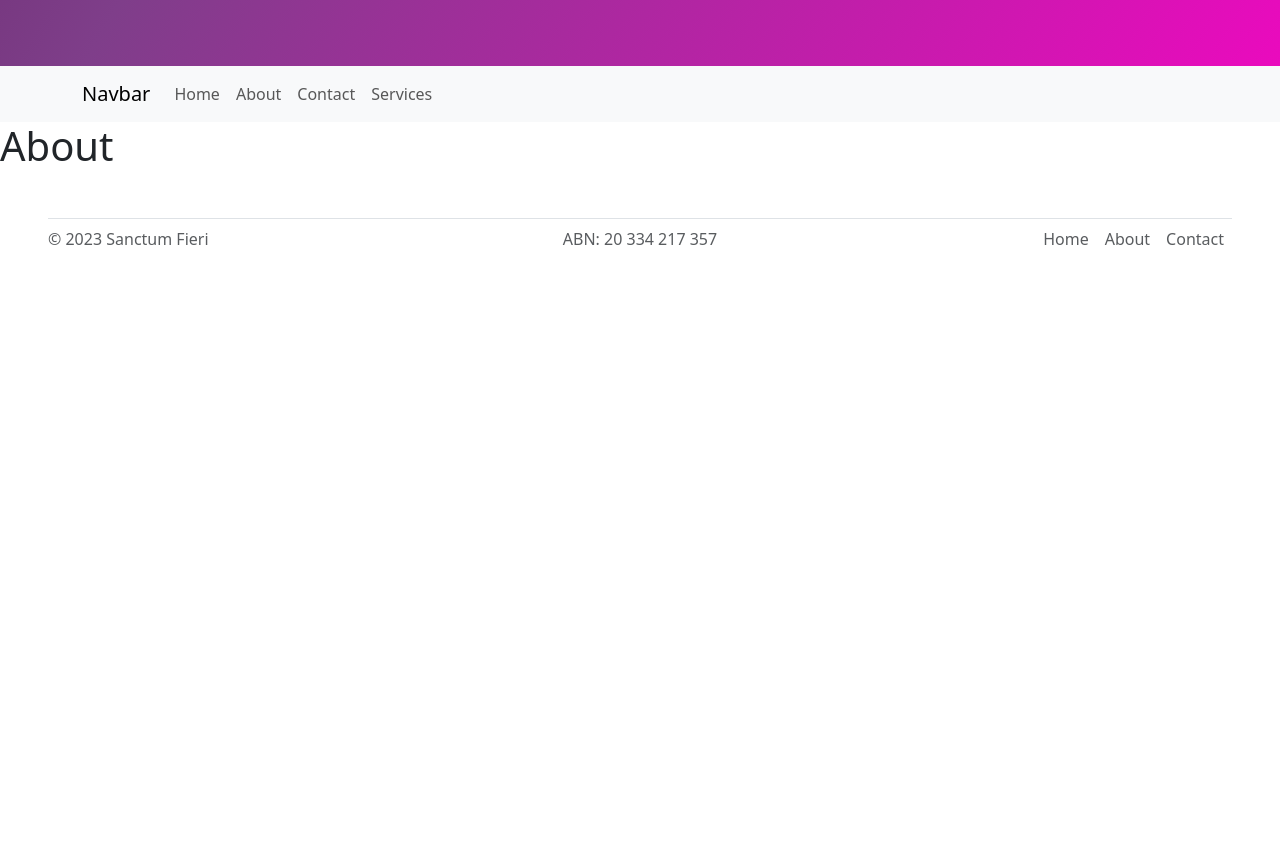
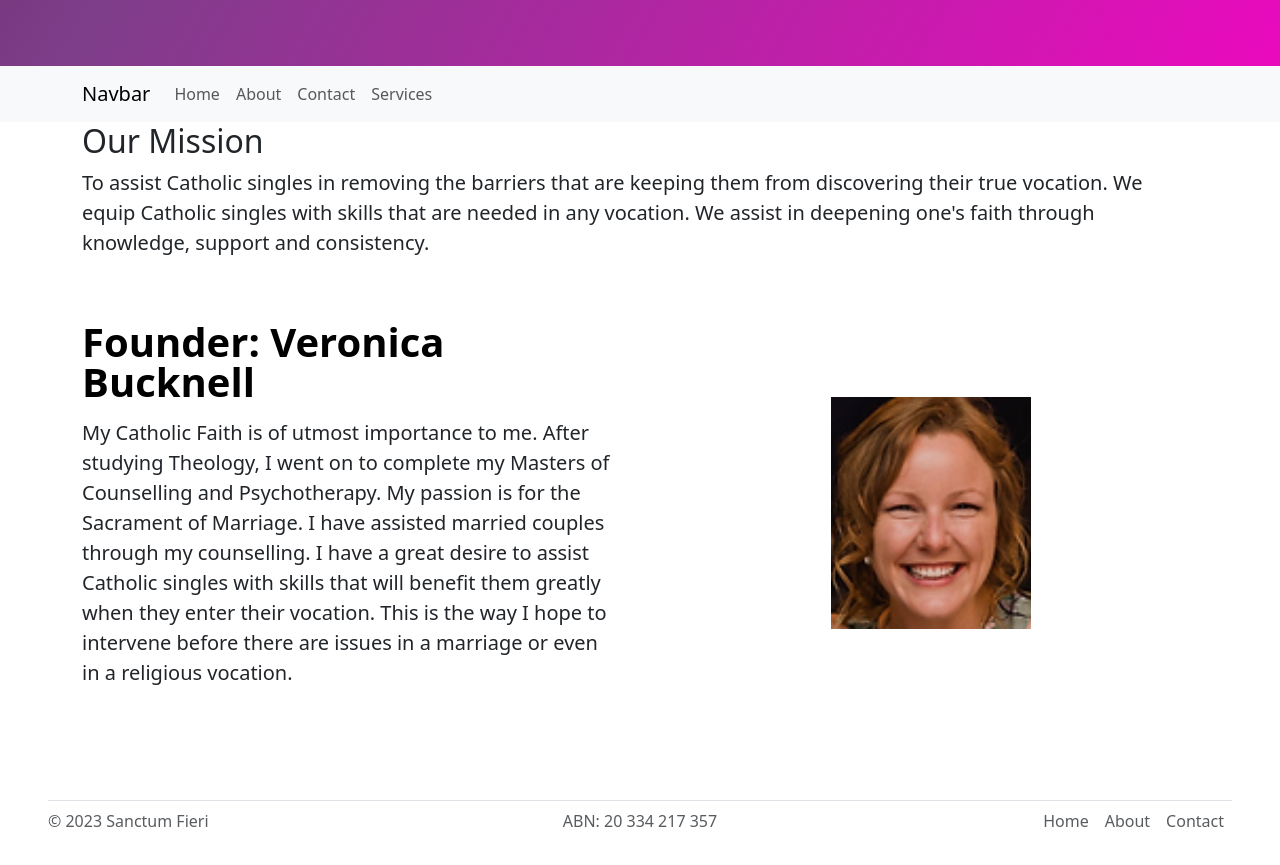
Before and after one commit to NewenTech/sanctum-fieri, a React (Create React App) app: page /about in a window 1280 px wide. Shown: the part 475-1340 px from the top of the page. Before the commit the page ends 800 px from the top, so only its background shows below. Built offline with nearby package versions, Linux system fonts and the light colour scheme.

Commit message:
about complete

```diff
--- a/src/pages/About.js
+++ b/src/pages/About.js
@@ -1,7 +1,46 @@
 import React from 'react';
+import veronica from '../images/veronica.webp';
 
 function About() {
-	return <h1>About</h1>;
+	return (
+		<div className='container'>
+			<h2>Our Mission</h2>
+			<p className='lead'>
+				To assist Catholic singles in removing the barriers that are keeping
+				them from discovering their true vocation. We equip Catholic singles
+				with skills that are needed in any vocation. We assist in deepening
+				one's faith through knowledge, support and consistency.
+			</p>
+
+			<div className='row flex-lg-row-reverse align-items-center g-5 py-5'>
+				<div className='col-10 col-sm-8 col-lg-6'>
+					<img
+						src={veronica}
+						className='d-block mx-lg-auto img-fluid'
+						alt='Veronica Bucknell'
+						width='200'
+						height='auto'
+						loading='lazy'
+					/>
+				</div>
+				<div className='col-lg-6'>
+					<h1 className='display-6 fw-bold text-body-emphasis lh-1 mb-3'>
+						Founder: Veronica Bucknell
+					</h1>
+					<p className='lead'>
+						My Catholic Faith is of utmost importance to me. After studying
+						Theology, I went on to complete my Masters of Counselling and
+						Psychotherapy. My passion is for the Sacrament of Marriage. I have
+						assisted married couples through my counselling. I have a great
+						desire to assist Catholic singles with skills that will benefit them
+						greatly when they enter their vocation. This is the way I hope to
+						intervene before there are issues in a marriage or even in a
+						religious vocation.
+					</p>
+				</div>
+			</div>
+		</div>
+	);
 }
 
 export default About;
```
